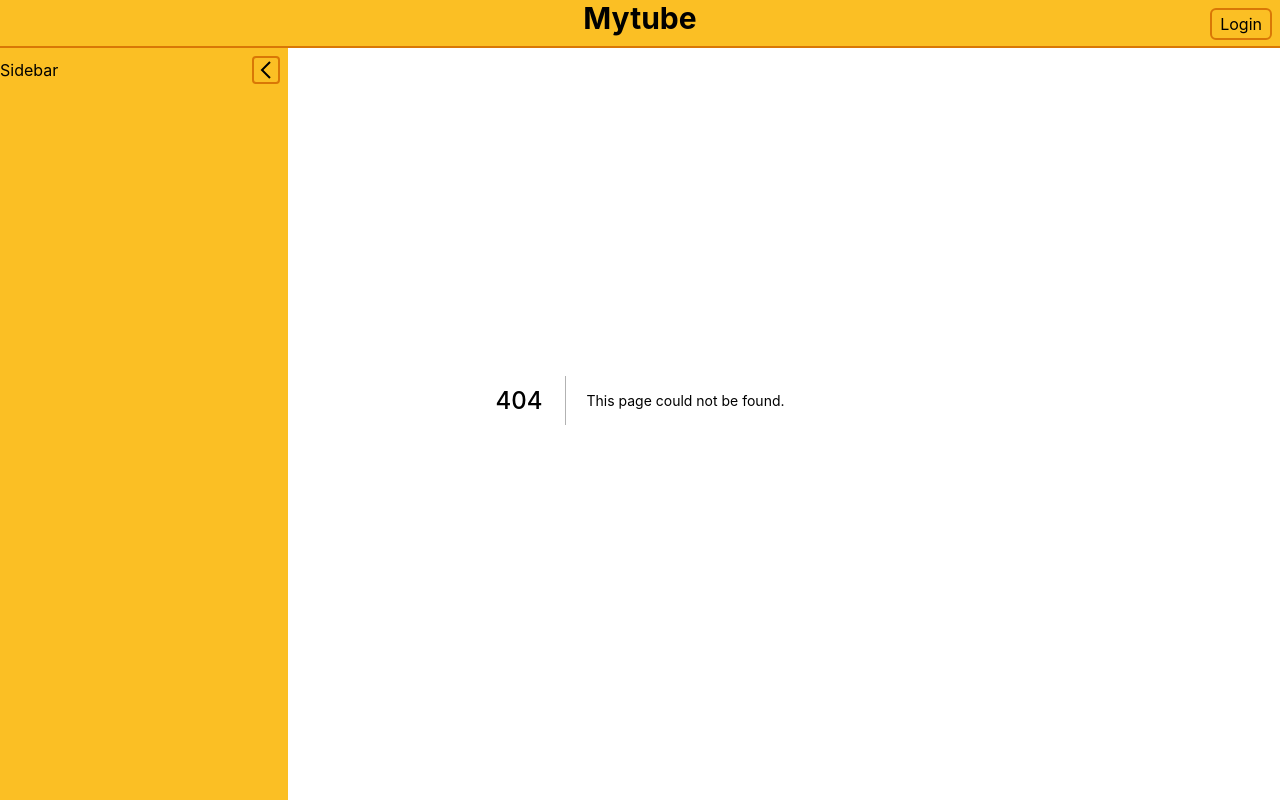
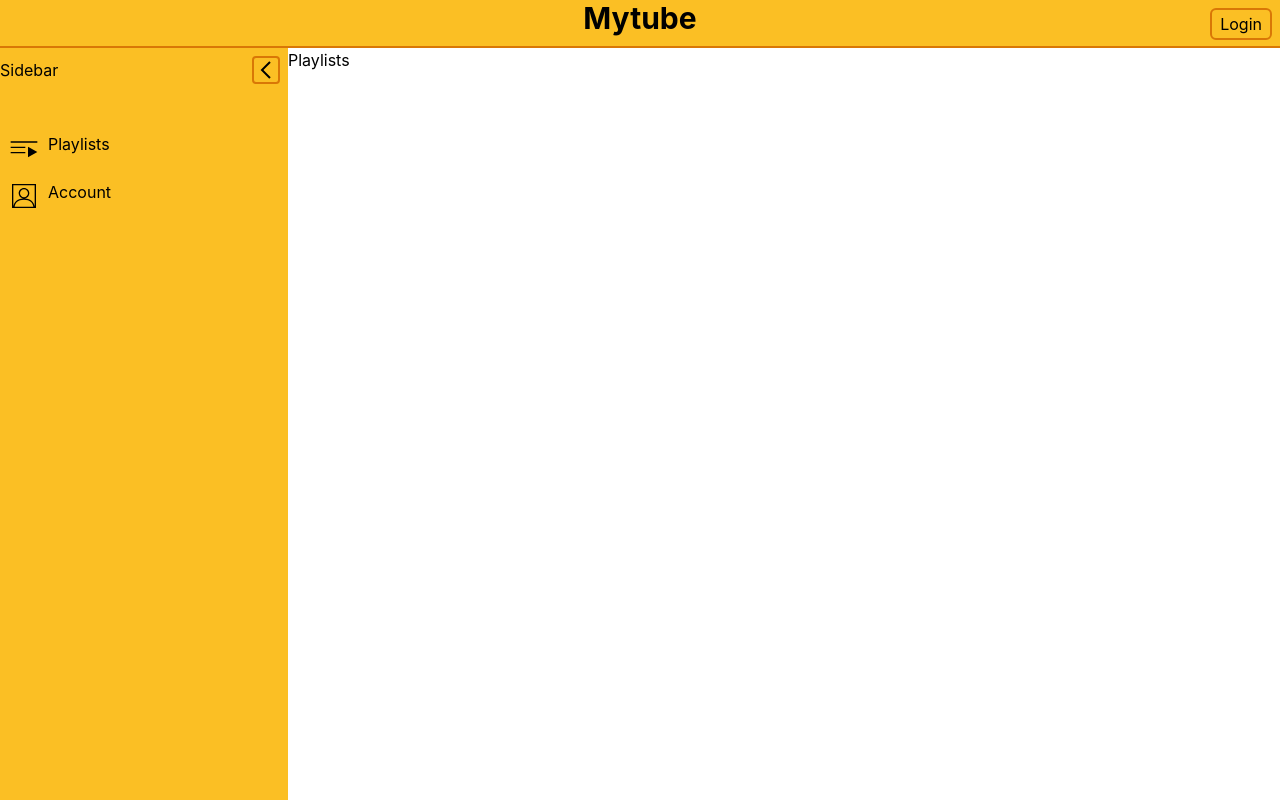
Before and after one commit to abhinav-raman/MyTube, a Next.js app: page /playlists in a window 1280 px wide. Before the commit this address had no page. Built offline with nearby package versions, Linux system fonts and the light colour scheme.

Commit message:
Added sidebar styling and icons

```diff
--- a/components/Sidebar.tsx
+++ b/components/Sidebar.tsx
@@ -3,6 +3,7 @@ import { SideBarContext } from "../context/SidebarStateContext";
 
 import rightArrowIcon from "../assets/images/right-arrow.svg";
 import Image from "next/image";
+import Link from "next/link";
 
 const Sidebar = () => {
 	const { isExpanded, invertIsExpanded } = useContext(SideBarContext);
@@ -28,6 +29,42 @@ const Sidebar = () => {
 					</svg>
 				</button>
 			</div>
+			<ul>
+				<li>
+					<Link href="/playlists">
+						<a className="flex p-2 hover:bg-amber-200 cursor-pointer">
+							<svg
+								className="h-8"
+								viewBox="0 0 24 24"
+								preserveAspectRatio="xMidYMid meet"
+								focusable="false"
+							>
+								<g>
+									<path d="M22,7H2v1h20V7z M13,12H2v-1h11V12z M13,16H2v-1h11V16z M15,19v-8l7,4L15,19z"></path>
+								</g>
+							</svg>
+							{isExpanded && <p className="ml-2">Playlists</p>}
+						</a>
+					</Link>
+				</li>
+				<li>
+					<Link href="/account">
+						<a className="flex p-2 hover:bg-amber-200 cursor-pointer">
+							<svg
+								className="h-8"
+								viewBox="0 0 24 24"
+								preserveAspectRatio="xMidYMid meet"
+								focusable="false"
+							>
+								<g>
+									<path d="M3,3v18h18V3H3z M4.99,20c0.39-2.62,2.38-5.1,7.01-5.1s6.62,2.48,7.01,5.1H4.99z M9,10c0-1.65,1.35-3,3-3s3,1.35,3,3 c0,1.65-1.35,3-3,3S9,11.65,9,10z M12.72,13.93C14.58,13.59,16,11.96,16,10c0-2.21-1.79-4-4-4c-2.21,0-4,1.79-4,4 c0,1.96,1.42,3.59,3.28,3.93c-4.42,0.25-6.84,2.8-7.28,6V4h16v15.93C19.56,16.73,17.14,14.18,12.72,13.93z"></path>
+								</g>
+							</svg>
+							{isExpanded && <p className="ml-2">Account</p>}
+						</a>
+					</Link>
+				</li>
+			</ul>
 		</div>
 	);
 };
--- /dev/null
+++ b/pages/playlists.tsx
@@ -0,0 +1,13 @@
+import { useContext } from "react";
+import { SideBarContext } from "../context/SidebarStateContext";
+
+const Playlists = () => {
+	const { isExpanded } = useContext(SideBarContext);
+	return (
+		<main className={`pt-12 transition-all ${isExpanded ? "ml-72" : "ml-12"}`}>
+			Playlists
+		</main>
+	);
+};
+
+export default Playlists;
```
